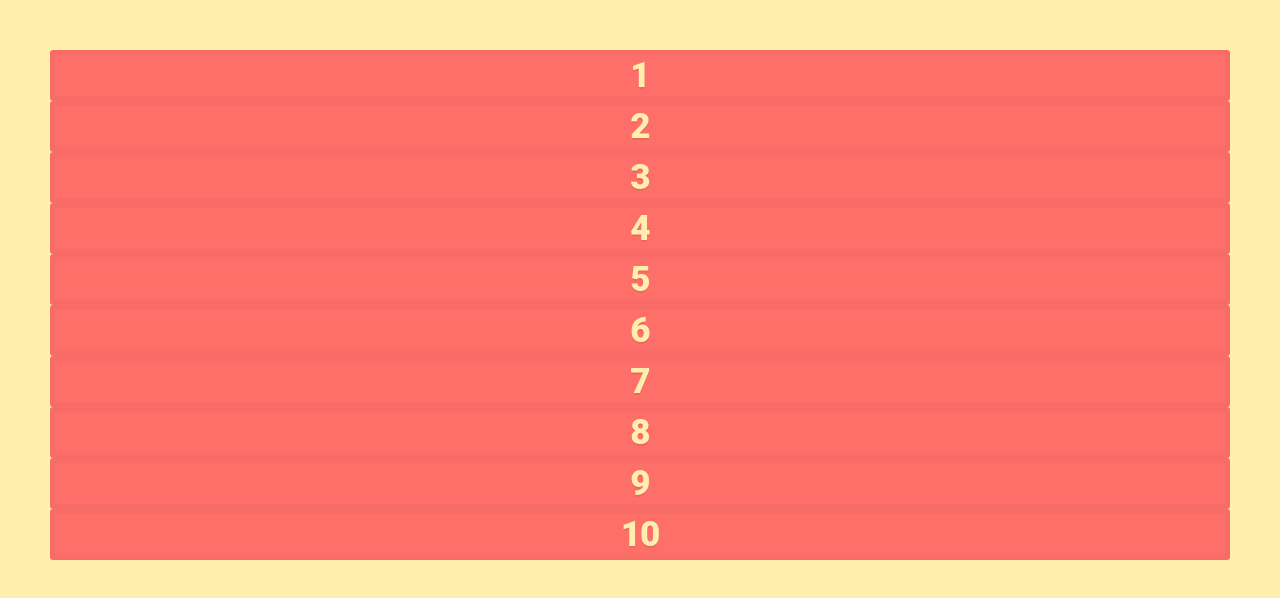
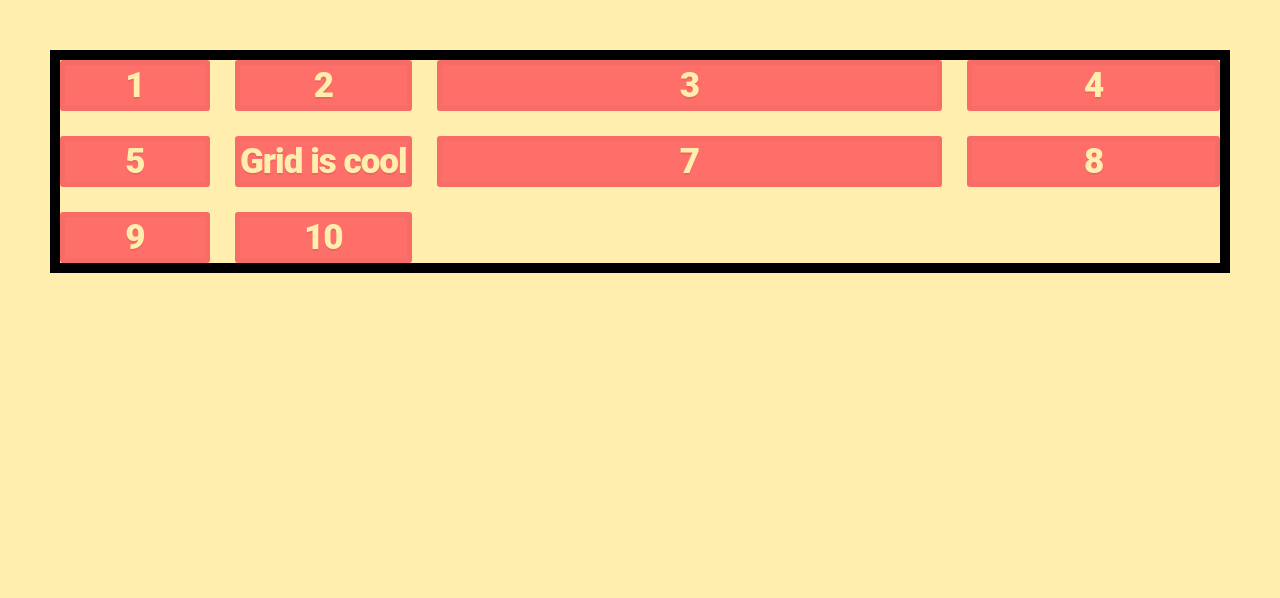
Before and after one commit to victoria2588/cssgrid-course-code, a plain HTML site: page 6-sizing/start-code/index.html in a window 1280 px wide. Drawn offline with Linux system fonts and the light colour scheme.

Commit message:
6-sizing

```diff
--- a/6-sizing/start-code/index.html
+++ b/6-sizing/start-code/index.html
@@ -1,10 +1,9 @@
 <!DOCTYPE html>
 <html lang="en">
-
   <head>
-    <meta charset="UTF-8">
-    <meta name="viewport" content="width=device-width, initial-scale=1.0">
-    <link rel="stylesheet" href="./styles.css">
+    <meta charset="UTF-8" />
+    <meta name="viewport" content="width=device-width, initial-scale=1.0" />
+    <link rel="stylesheet" href="./styles.css" />
     <title>Display property</title>
   </head>
 
@@ -15,13 +14,11 @@
       <div class="grid-item">3</div>
       <div class="grid-item">4</div>
       <div class="grid-item">5</div>
-        <div class="grid-item">6</div>
+      <div class="grid-item">Grid is cool</div>
       <div class="grid-item">7</div>
       <div class="grid-item">8</div>
       <div class="grid-item">9</div>
       <div class="grid-item">10</div>
     </div>
-
   </body>
-
 </html>
--- a/6-sizing/start-code/styles.css
+++ b/6-sizing/start-code/styles.css
@@ -4,4 +4,7 @@
 
 .container {
   display: grid;
+  border: 10px solid #000;
+  grid-template-columns: 150px auto 2fr 1fr;
+  gap: 25px;
 }
```
Lines whose indentation alone changed are shown as unchanged.
